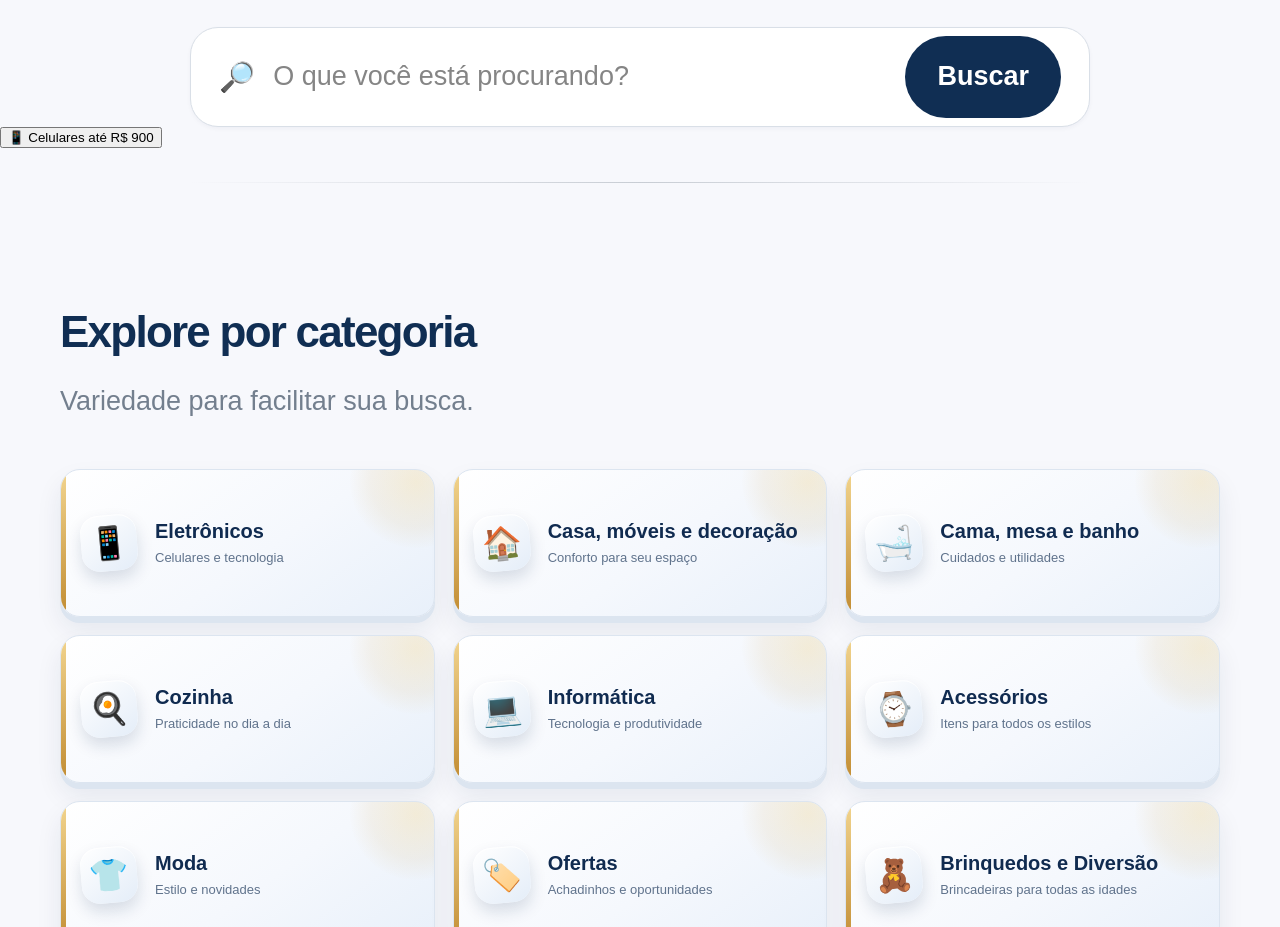
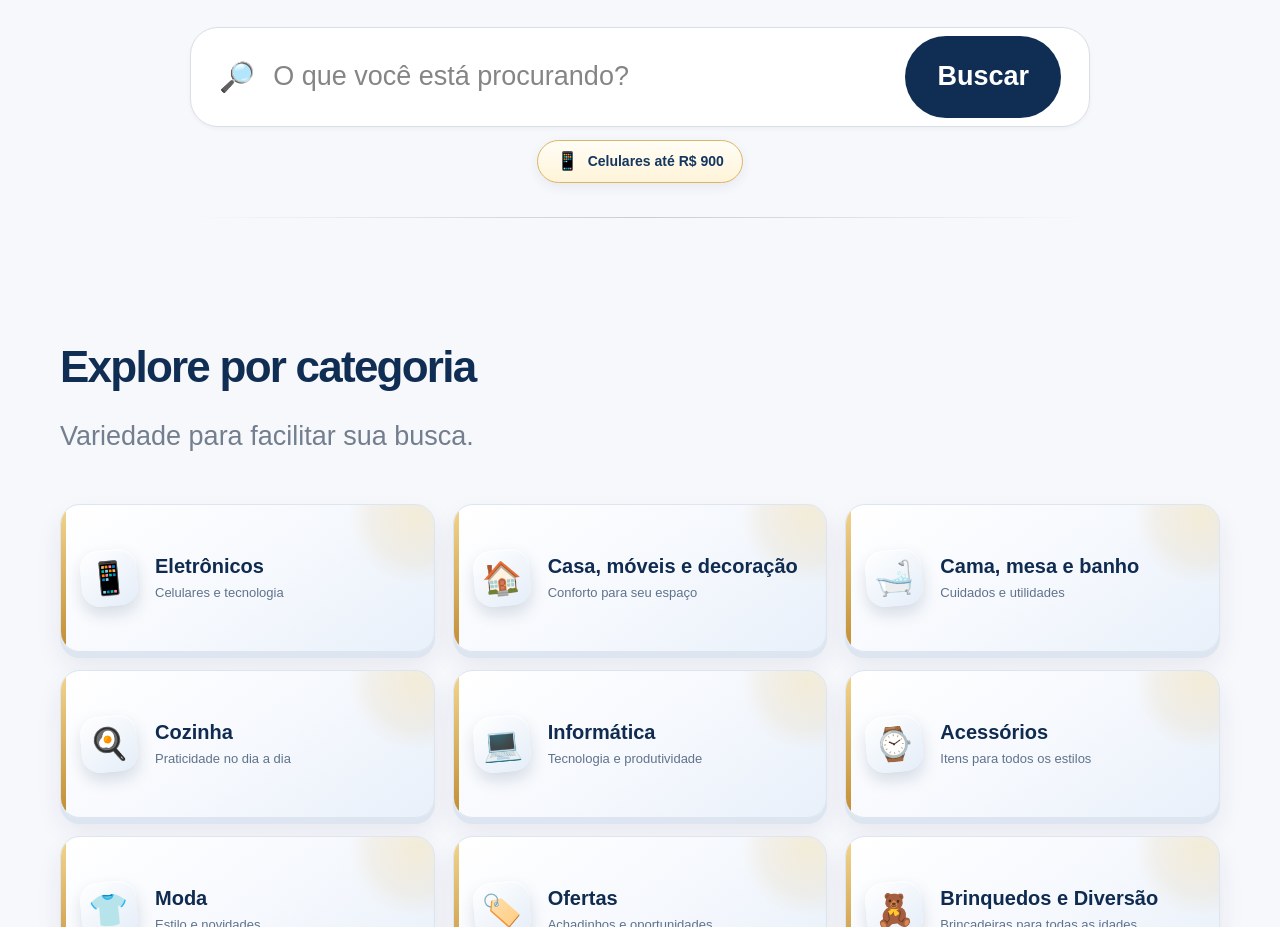
Before and after one commit to Eliton209/-loja-do-novinho-app, a plain HTML site: page index.html in a window 1280 px wide. Shown: the part 1420-2347 px from the top of the page. Drawn offline with Linux system fonts and the light colour scheme; no server answers.

Commit message:
Estiliza botão de filtro rápido de celulares

```diff
--- a/v2/site/styles.css
+++ b/v2/site/styles.css
@@ -758,3 +758,38 @@ iframe[src*="vercel.live"] {
     aspect-ratio: 3 / 2;
   }
 }
+
+
+/* Filtro rápido de celulares na área de busca */
+.quick-filters {
+  display: flex;
+  justify-content: center;
+  width: min(90%, 1120px);
+  margin: 13px auto 0;
+}
+.quick-filter-button {
+  display: inline-flex;
+  align-items: center;
+  justify-content: center;
+  gap: 9px;
+  min-height: 43px;
+  padding: 0 18px;
+  border: 1px solid #d9b65f;
+  border-radius: 999px;
+  color: #14365f;
+  background: linear-gradient(180deg, #fffdf7, #fff4d8);
+  box-shadow: 0 4px 12px #102e5312;
+  font: inherit;
+  font-size: 14px;
+  font-weight: 800;
+  cursor: pointer;
+  transition: transform .18s ease, box-shadow .18s ease, background .18s ease;
+}
+.quick-filter-button span { font-size: 18px; }
+.quick-filter-button:hover { transform: translateY(-1px); box-shadow: 0 7px 16px #102e5320; }
+.quick-filter-button[aria-pressed="true"] {
+  color: #fff;
+  border-color: #14365f;
+  background: #14365f;
+}
+.quick-filter-button:focus-visible { outline: 3px solid #e4bd60; outline-offset: 3px; }
```
